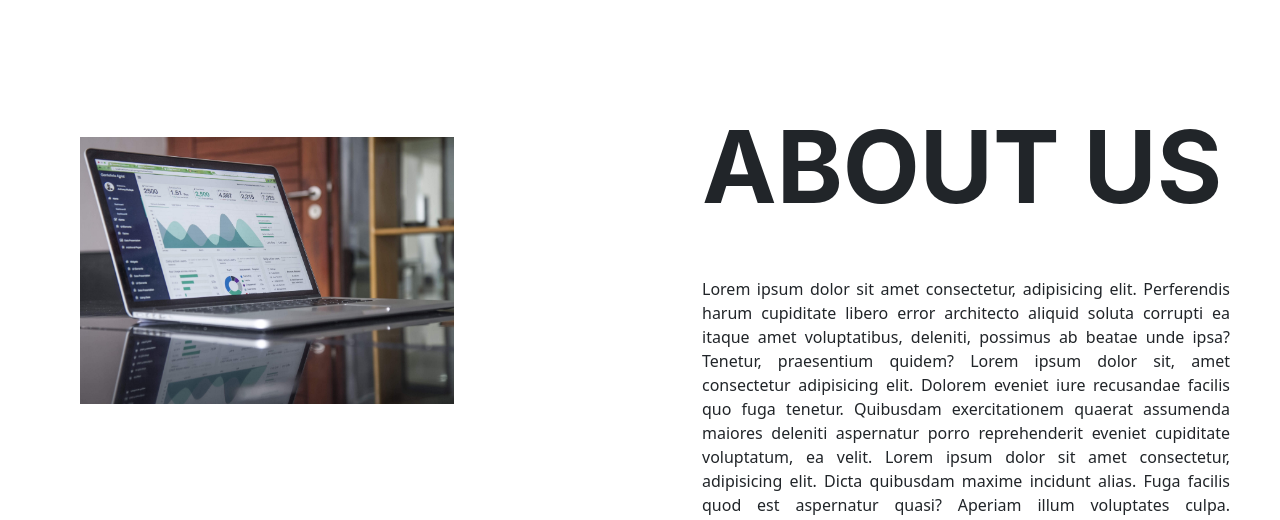
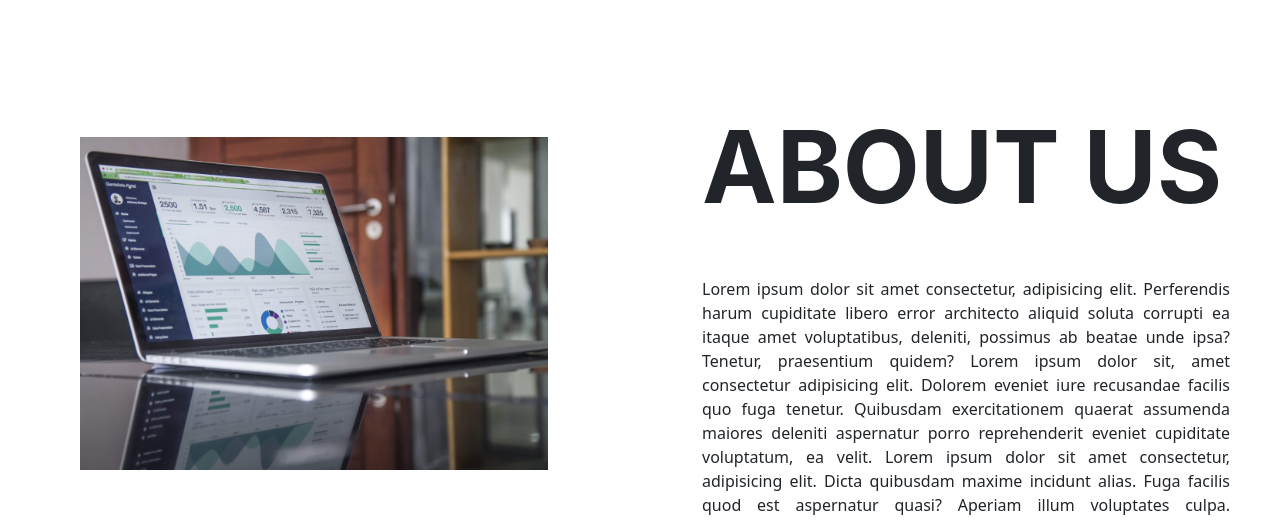
Before and after one commit to AmeyPank/Business-Landing-page-F1-M-test, a plain HTML site: page index.html in a window 1280 px wide. Shown: the part 1000-1520 px from the top of the page. Drawn offline with nearby package versions, Linux system fonts and the light colour scheme.

Commit message:
Business landing page Completed

```diff
--- a/index.html
+++ b/index.html
@@ -70,7 +70,7 @@
       <div class="col">
         <div class="abtimg" id="image2" style="margin: 80px;">
           <h1>
-            <img src="/img/4.jpg" alt="first img" style="height: 80%" width="80%;">
+            <img src="/img/4.jpg" alt="first img" style="height: 70%" width="100%;">
           </h1>
         </div>
 
```
